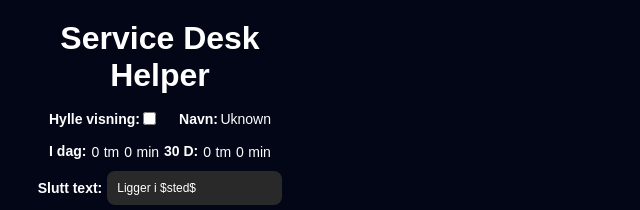
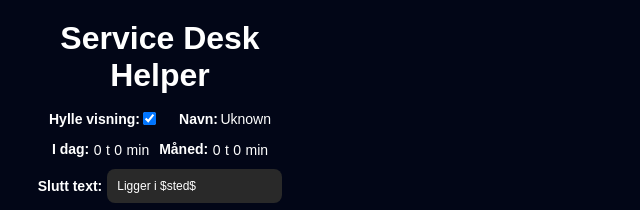
Before and after one commit to SinRise-Git/Service-desk-chrome-extension, a browser extension: page public/index.html in a window 1280 px wide. Shown: the top 210 px of the page, 0-640 px from the left. Drawn offline with Linux system fonts and the light colour scheme.

Commit message:
improved script

```diff
--- a/public/index.html
+++ b/public/index.html
@@ -29,7 +29,7 @@
                 <p>I dag:</p>
                 <div class="work-hours">
                     <span id="workHoursDay">0</span>
-                    <span>tm</span>
+                    <span>t</span>
                 </div>
                 <div class="work-minutes">
                     <span id="workMinutesDay">0</span>
@@ -37,10 +37,10 @@
                 </div>
             </div>
             <div class="work-month">
-                <p>30 D:</p>
+                <p>Måned:</p>
                 <div class="work-hours">
                     <span id="workHoursMonth">0</span>
-                    <span>tm</span>
+                    <span>t</span>
 
                 </div>
                 <div class="work-minutes">
--- a/public/script/button-script.js
+++ b/public/script/button-script.js
@@ -2,8 +2,12 @@ document.addEventListener('DOMContentLoaded', function () {
     const toggleButton = document.getElementById('toggleSwitch');
 
     chrome.storage.local.get(['show_hylle'], function (result) {
-        toggleButton.checked = result.show_hylle || false;
-        console.log("Initial state from storage:", result.show_hylle);
+        if (result.show_hylle === undefined) {
+            toggleButton.checked = true;
+            chrome.storage.local.set({ show_hylle: true });
+        } else {
+            toggleButton.checked = result.show_hylle;
+        }
     });
 
     toggleButton.addEventListener('change', function () {
--- a/public/script/name-script.js
+++ b/public/script/name-script.js
@@ -19,7 +19,6 @@ document.addEventListener("DOMContentLoaded", function () {
                 }
                 if (entry.user === currentName && entry.time.includes(`${(new Date()).getMonth() + 1}/${(new Date()).getFullYear()}`)) {
                     totalMinutesMonth += entry.minutes;
-                    console.log('Adding minutes for month:', entry.minutes, 'Total now:', totalMinutesMonth);
                 }
             }
             document.getElementById("workHoursDay").innerText = Math.floor(totalMinutesDay / 60);
--- a/public/script/search-script.js
+++ b/public/script/search-script.js
@@ -1,3 +1,4 @@
+document.addEventListener('DOMContentLoaded', function () {
     const valg = {
         "Nord": [
             "Brannstasjonen",
@@ -81,7 +82,7 @@ document.addEventListener('DOMContentLoaded', function () {
                     const ul = document.createElement('ul');
                     matches.forEach(loc => {
                         const li = document.createElement('li');
-                    li.innerHTML =  loc
+                        li.innerHTML = loc
                         ul.appendChild(li);
                     });
 
@@ -95,3 +96,4 @@ document.addEventListener('DOMContentLoaded', function () {
             }
         });
     });
+})
--- a/public/style.css
+++ b/public/style.css
@@ -22,7 +22,7 @@ h1 {
 
 .name-container, .button-container {
     text-align: center;
-    margin: 10px 10px 10px 10px !important;
+    margin: 10px 10px 7.5px 10px !important;
 }
 
 .search-container, .button-container, .name-container, .work-container, .textAdd-container {
@@ -37,8 +37,8 @@ h1 {
 }
 
 .work-container {
-    gap: 5px;
-    margin: 5px 10px 10px 10px ;
+    gap: 10px;
+    margin: 5px 5px 10px 5px ;
 }
 
 .work-container p {
@@ -58,7 +58,7 @@ h1 {
 
 .work-day, .work-month {
     display: flex;
-    gap: 5px;
+    gap: 4.5px;
 
 }
 
```
Lines whose indentation alone changed are shown as unchanged.
